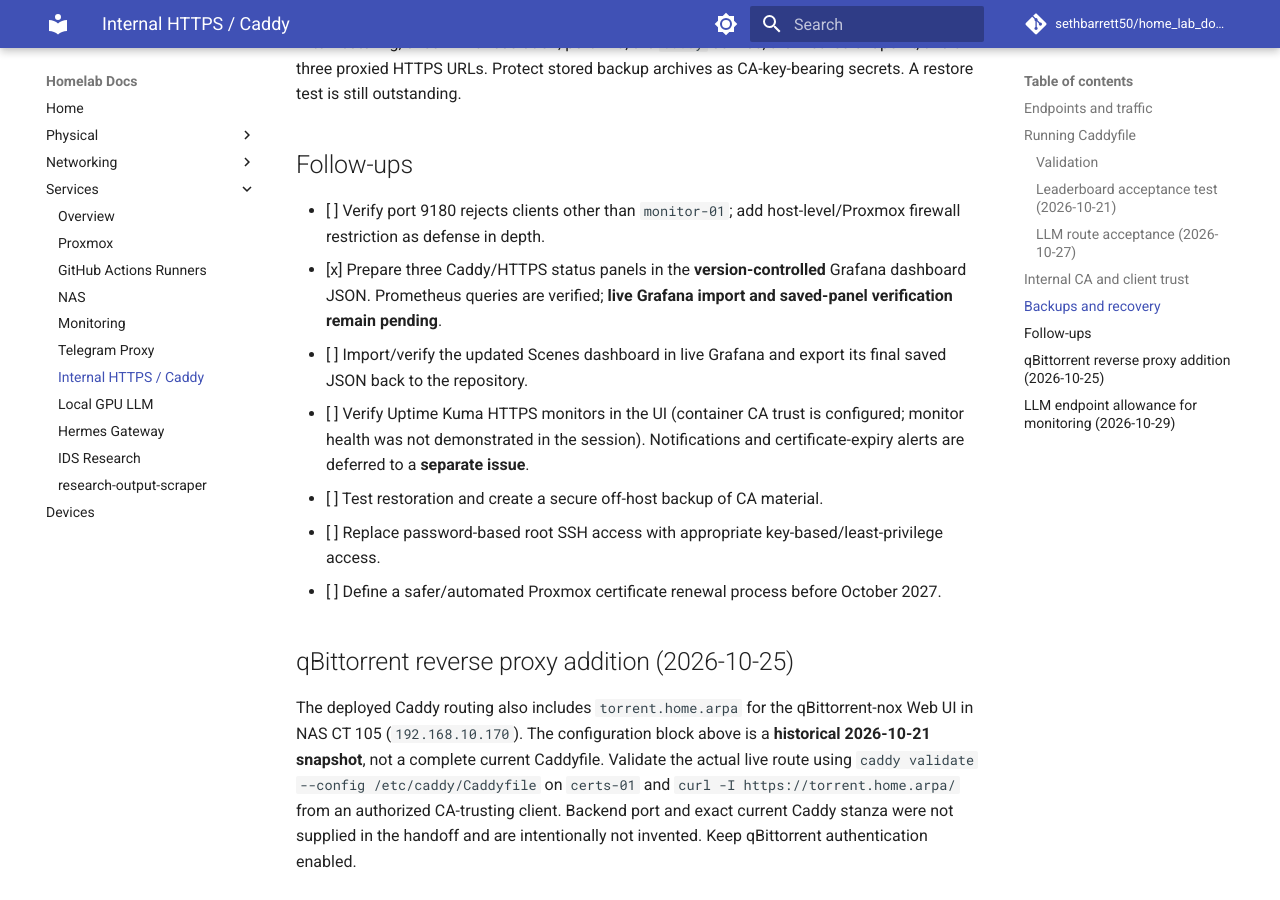
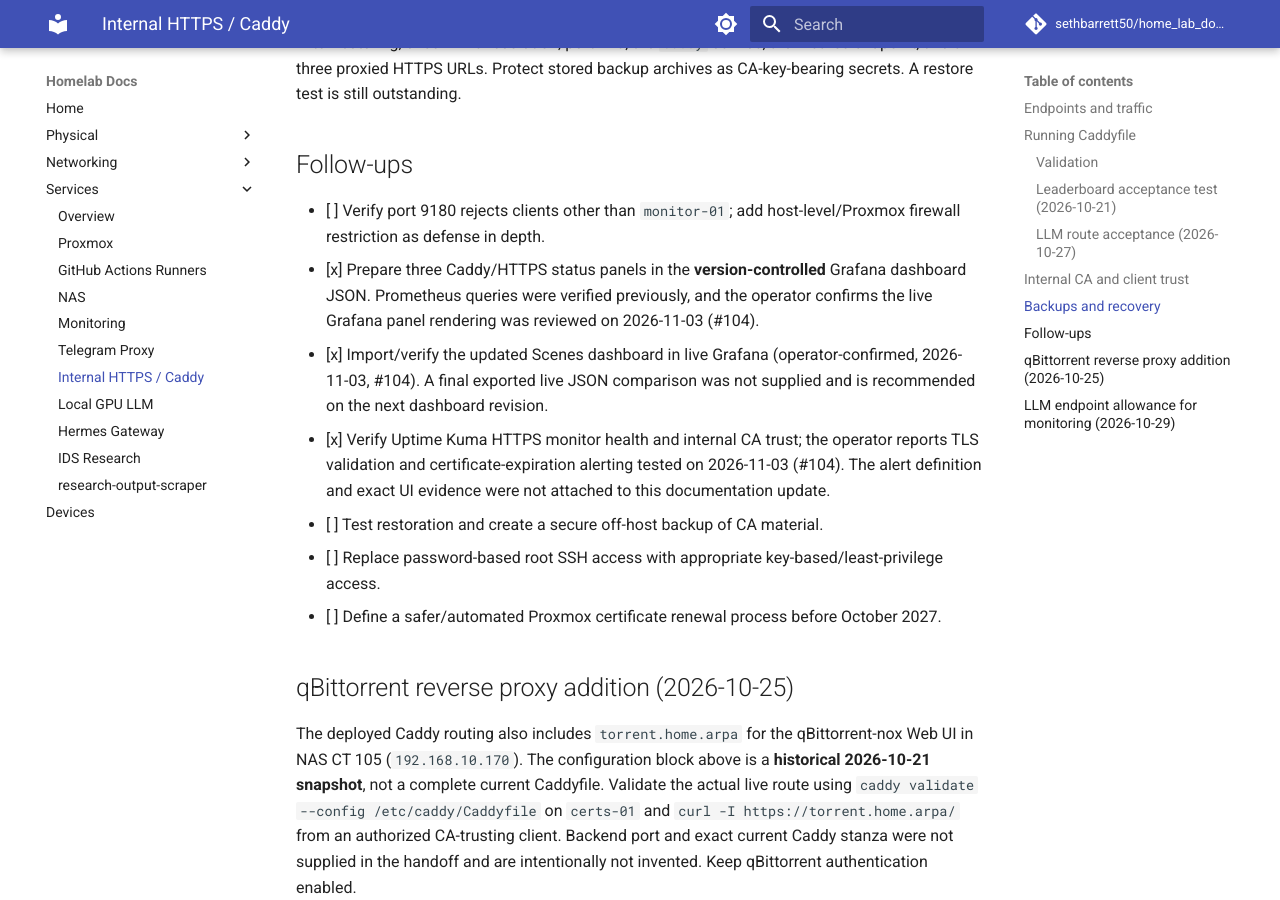
Before and after one commit to sethbarrett50/home_lab_docs, an MkDocs documentation site: the page built from docs/services/caddy.md, in a window 1280 px wide and 900 px high, scrolled down 4155 px. Built offline with MkDocs 1.6.1 and Material for MkDocs 9.7.7, drawn with Linux system fonts in a browser that asks for light colours; comment, search, counter and statistics services are not loaded.

Commit message:
docs(caddy): mark #104 HTTPS dashboard and Kuma validation operator-complete

```diff
--- a/docs/services/caddy.md
+++ b/docs/services/caddy.md
@@ -144,9 +144,9 @@
 ## Follow-ups
 
 - [ ] Verify port 9180 rejects clients other than `monitor-01`; add host-level/Proxmox firewall restriction as defense in depth.
-- [x] Prepare three Caddy/HTTPS status panels in the **version-controlled** Grafana dashboard JSON. Prometheus queries are verified; **live Grafana import and saved-panel verification remain pending**.
-- [ ] Import/verify the updated Scenes dashboard in live Grafana and export its final saved JSON back to the repository.
-- [ ] Verify Uptime Kuma HTTPS monitors in the UI (container CA trust is configured; monitor health was not demonstrated in the session). Notifications and certificate-expiry alerts are deferred to a **separate issue**.
+- [x] Prepare three Caddy/HTTPS status panels in the **version-controlled** Grafana dashboard JSON. Prometheus queries were verified previously, and the operator confirms the live Grafana panel rendering was reviewed on 2026-11-03 (#104).
+- [x] Import/verify the updated Scenes dashboard in live Grafana (operator-confirmed, 2026-11-03, #104). A final exported live JSON comparison was not supplied and is recommended on the next dashboard revision.
+- [x] Verify Uptime Kuma HTTPS monitor health and internal CA trust; the operator reports TLS validation and certificate-expiration alerting tested on 2026-11-03 (#104). The alert definition and exact UI evidence were not attached to this documentation update.
 - [ ] Test restoration and create a secure off-host backup of CA material.
 - [ ] Replace password-based root SSH access with appropriate key-based/least-privilege access.
 - [ ] Define a safer/automated Proxmox certificate renewal process before October 2027.
```
